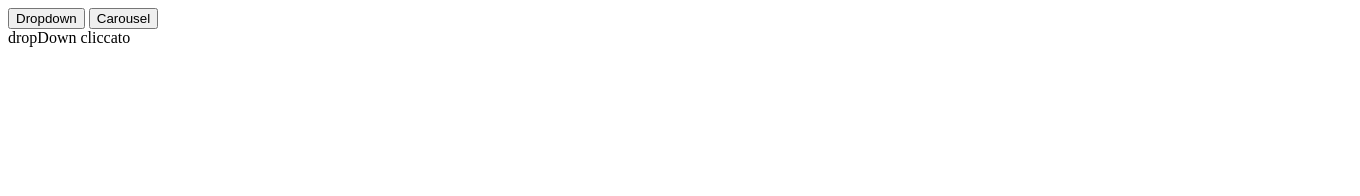
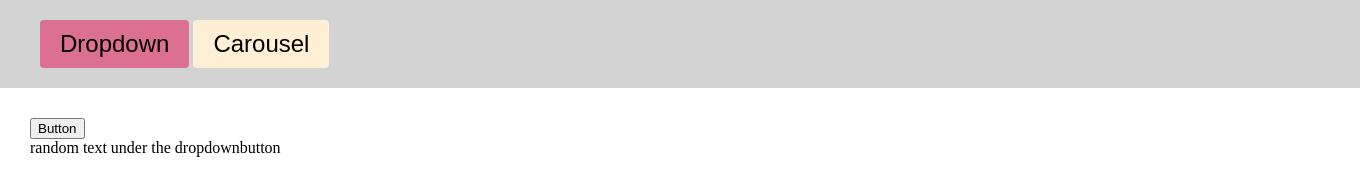
Before and after one commit to Tussis88/Dynamic-Interactions, a website built with webpack: page src/template.html in a window 1280 px wide. Both pictures are taken after a click on the button "Dropdown". Shown: the whole page, 1360 px wide, since content can reach past the window. Built offline with nearby package versions, Linux system fonts and the light colour scheme.

Commit message:
fatto dropdown

```diff
--- a/src/assets/dropdown.js
+++ b/src/assets/dropdown.js
@@ -0,0 +1,36 @@
+function dropdownMenu(elementId) {
+  const hiddenMenu = document.querySelector("#" + elementId);
+  hiddenMenu.classList.toggle("hidden");
+}
+
+function dropdownDOM() {
+  const menuDiv = document.createElement("div");
+  menuDiv.id = "menuDiv";
+  const menuButton = document.createElement("button");
+  menuButton.id = "menuButton";
+  menuButton.textContent = "Button";
+  menuButton.addEventListener("click", () => dropdownMenu(optionsDiv.id));
+  menuDiv.appendChild(menuButton);
+
+  const optionsDiv = document.createElement("div");
+  optionsDiv.id = "optionsDiv";
+  optionsDiv.classList.add("hidden");
+  menuDiv.appendChild(optionsDiv);
+
+  const option1 = document.createElement("a");
+  option1.textContent = "Link1";
+
+  const option2 = document.createElement("a");
+  option2.textContent = "Link2";
+
+  const option3 = document.createElement("a");
+  option3.textContent = "Link3";
+
+  optionsDiv.appendChild(option1);
+  optionsDiv.appendChild(option2);
+  optionsDiv.appendChild(option3);
+
+  return menuDiv;
+}
+
+export { dropdownDOM };
--- a/src/mainPage.js
+++ b/src/mainPage.js
@@ -1,3 +1,4 @@
+import { dropdownDOM } from "./assets/dropdown";
 
 export default function mainPage() {
   const contentDiv = document.querySelector("#content");
@@ -5,11 +6,18 @@ export default function mainPage() {
   const carouselButton = document.querySelector("#carousel");
 
   dropDownButton.addEventListener("click", () => {
+    dropDownButton.classList.add("selected");
+    carouselButton.classList.remove("selected");
     contentDiv.textContent = "";
-    contentDiv.textContent = "dropDown cliccato";
+    contentDiv.appendChild(dropdownDOM());
+    const textStuff = document.createElement("div");
+    textStuff.textContent = "random text under the dropdownbutton";
+    contentDiv.appendChild(textStuff)
   });
 
   carouselButton.addEventListener("click", () => {
+    carouselButton.classList.add("selected");
+    dropDownButton.classList.remove("selected");
     contentDiv.textContent = "";
     contentDiv.textContent = "carousel cliccato";
   });
--- a/src/style.css
+++ b/src/style.css
@@ -1,3 +1,50 @@
-h1 {
-  color: red;
+body {
+  margin: 0;
+  padding: 0;
 }
+
+.mainMenu {
+  background-color: lightgray;
+  width: 100%;
+  padding: 20px 40px;
+}
+
+#dropdown,
+#carousel {
+  padding: 10px 20px;
+  border: none;
+  font-size: 1.5em;
+  border-radius: 4px;
+  background-color: papayawhip;
+
+  &.selected {
+    background-color: palevioletred;
+  }
+}
+
+#content {
+  padding: 30px;
+}
+
+.hidden {
+  display: none;
+}
+
+#menuDiv {
+  position: relative;
+}
+
+#optionsDiv {
+  position: absolute;
+  border: 1px solid gray;
+  padding: 2px;
+  background-color: white;
+}
+
+#optionsDiv a {
+  display: block;
+
+  &:hover {
+    background-color: lightgray;
+  }
+}
```
